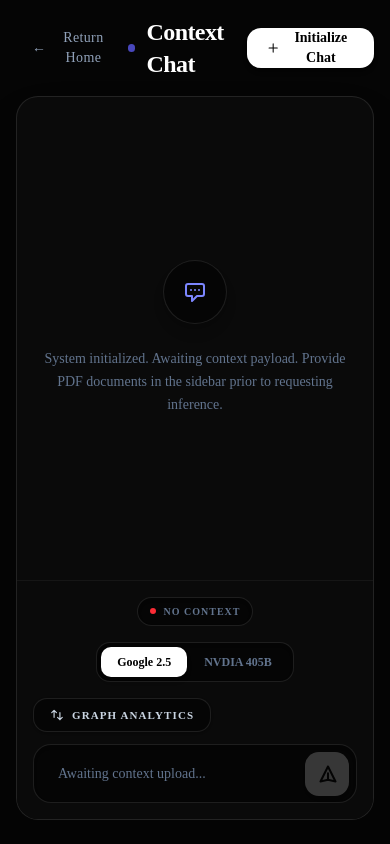
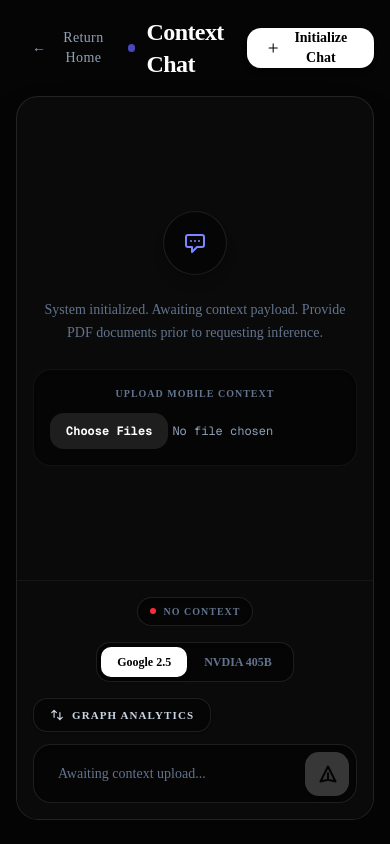
Before and after one commit to Parthh07/EduGenAI, a Next.js app in the folder frontend/: page /chat in a window 390 px wide. Built offline with nearby package versions, Linux system fonts and the light colour scheme; sample sign-in values are in the browser's storage.

Commit message:
feat: Mobile UI enhancements and purge arcade feature

```diff
--- a/frontend/app/chat/page.js
+++ b/frontend/app/chat/page.js
@@ -280,7 +280,15 @@ export default function ChatMode() {
                 <div className="w-16 h-16 bg-[#050505] rounded-full border border-white/10 flex items-center justify-center text-white shadow-lg">
                   <svg className="w-6 h-6 text-indigo-400" fill="none" stroke="currentColor" viewBox="0 0 24 24"><path strokeLinecap="round" strokeLinejoin="round" strokeWidth="2" d="M8 10h.01M12 10h.01M16 10h.01M9 16H5a2 2 0 01-2-2V6a2 2 0 012-2h14a2 2 0 012 2v8a2 2 0 01-2 2h-5l-5 5v-5z"></path></svg>
                 </div>
-                <p className="text-sm font-medium leading-relaxed">System initialized. Awaiting context payload. Provide PDF documents in the sidebar prior to requesting inference.</p>
+                <p className="text-sm font-medium leading-relaxed">System initialized. Awaiting context payload. Provide PDF documents prior to requesting inference.</p>
+                <div className="md:hidden w-full bg-[#050505] p-4 rounded-2xl border border-white/5 shadow-inner">
+                   <p className="text-[10px] uppercase tracking-widest text-slate-500 font-bold mb-3">Upload Mobile Context</p>
+                   <input type="file" multiple onChange={(e) => {
+                     const arr = Array.from(e.target.files);
+                     setFiles(arr);
+                     setGlobalFiles(arr);
+                   }} className="text-xs text-slate-400 file:bg-white/10 file:text-white file:font-bold file:rounded-xl file:border-0 file:px-4 file:py-2.5 cursor-pointer w-full hover:file:bg-white/20 transition-all font-mono" />
+                </div>
               </div>
             )}
 
--- a/frontend/app/dashboard/page.js
+++ b/frontend/app/dashboard/page.js
@@ -71,6 +71,8 @@ export default function DashboardMode() {
           </div>
         </div>
 
+
+
         <h2 className="text-lg font-bold mb-6 text-white uppercase tracking-widest border-b border-white/10 pb-4">Exam History Archive</h2>
 
         {totalExams === 0 ? (
```
